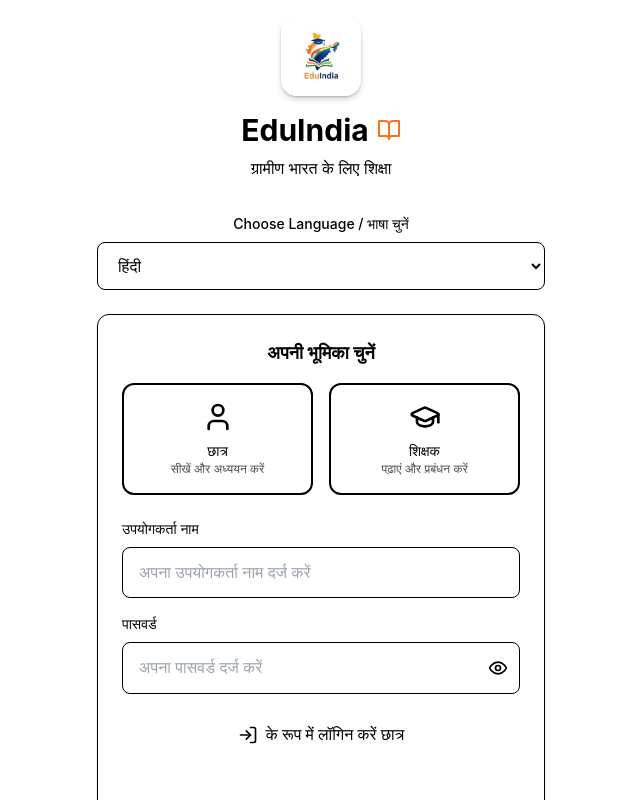
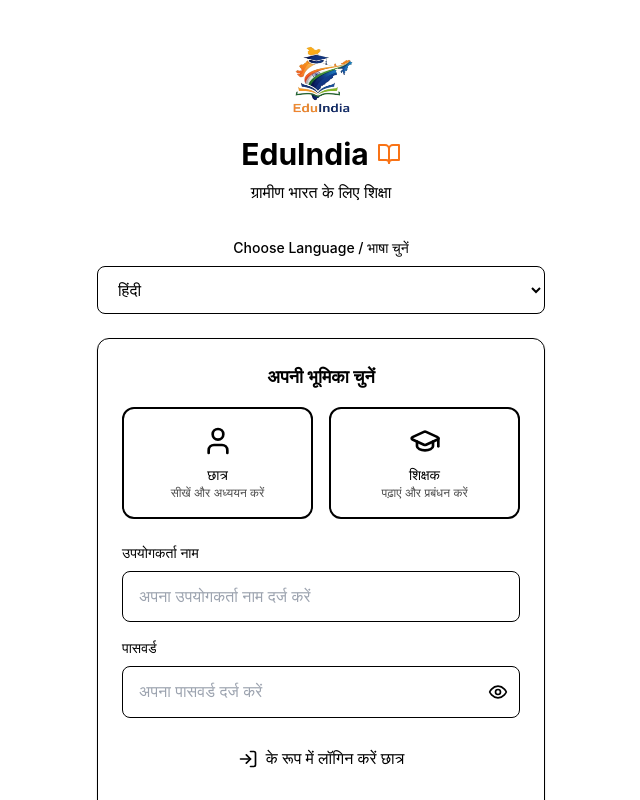
Before and after one commit to BLUESOUL777/EduIndia, a React (Vite) app: page / in a window 1280 px wide. Shown: the top 800 px of the page, without its empty margins (319-959 px from the left). Built offline with nearby package versions, Linux system fonts and the light colour scheme; a web font is replaced by a local one.

Commit message:
logo changes 3.0

```diff
--- a/index.html
+++ b/index.html
@@ -2,11 +2,7 @@
 <html lang="en">
     <head>
         <meta charset="UTF-8" />
-        <link
-            rel="icon"
-            type="image/svg+xml"
-            href="public/EduIndia-Logo.jpeg"
-        />
+        <link rel="icon" type="image/svg+xml" href="public/EduIndia-Logo.png" />
         <meta name="viewport" content="width=device-width, initial-scale=1.0" />
         <title>EduIndia - Education Platform for India</title>
         <meta
--- a/src/App.tsx
+++ b/src/App.tsx
@@ -76,6 +76,11 @@
                                 : "text-muted-foreground hover:text-primary hover:bg-muted hover:scale-105"
                         }`}
                     >
+                        <img
+                            src={`/icons/${id}.svg`}
+                            alt={`${label} icon`}
+                            className="w-6 h-6 mb-1"
+                        />
                         <span className="text-xs font-medium truncate max-w-full">
                             {label}
                         </span>
@@ -109,9 +114,9 @@
                 <div className="flex justify-between items-center">
                     <div className="flex items-center space-x-3">
                         <img
-                            src="/EduIndia-Logo.jpeg"
+                            src="/EduIndia-Logo.png"
                             alt="EduIndia Logo"
-                            className="w-10 h-10 bg-gradient-to-br from-orange-500 to-red-500 rounded-lg flex items-center justify-center shadow-md"
+                            className="w-11 h-11 bg-gradient-to-br rounded-lg flex items-center justify-center"
                         />
                         <div>
                             <h1 className="text-lg font-semibold text-card-foreground flex items-center">
--- a/src/components/LoginPage.tsx
+++ b/src/components/LoginPage.tsx
@@ -88,9 +88,9 @@
                 {/* Header */}
                 <div className="text-center mb-8">
                     <img
-                        src="/EduIndia-Logo.jpeg"
+                        src="/EduIndia-Logo.png"
                         alt="EduIndia Logo"
-                        className="w-20 h-20 bg-gradient-to-br from-orange-500 to-red-500 rounded-2xl flex items-center justify-center mx-auto mb-4 shadow-lg"
+                        className="w-20 h-20 bg-gradient-to-br rounded-2xl flex items-center justify-center mx-auto mb-4 mt-6"
                     />
                     <h1 className="text-3xl font-bold text-card-foreground mb-2 flex items-center justify-center">
                         EduIndia
```
Also changed, not shown: public/EduIndia-Logo.jpeg (deleted), public/EduIndia-Logo.png (added).
